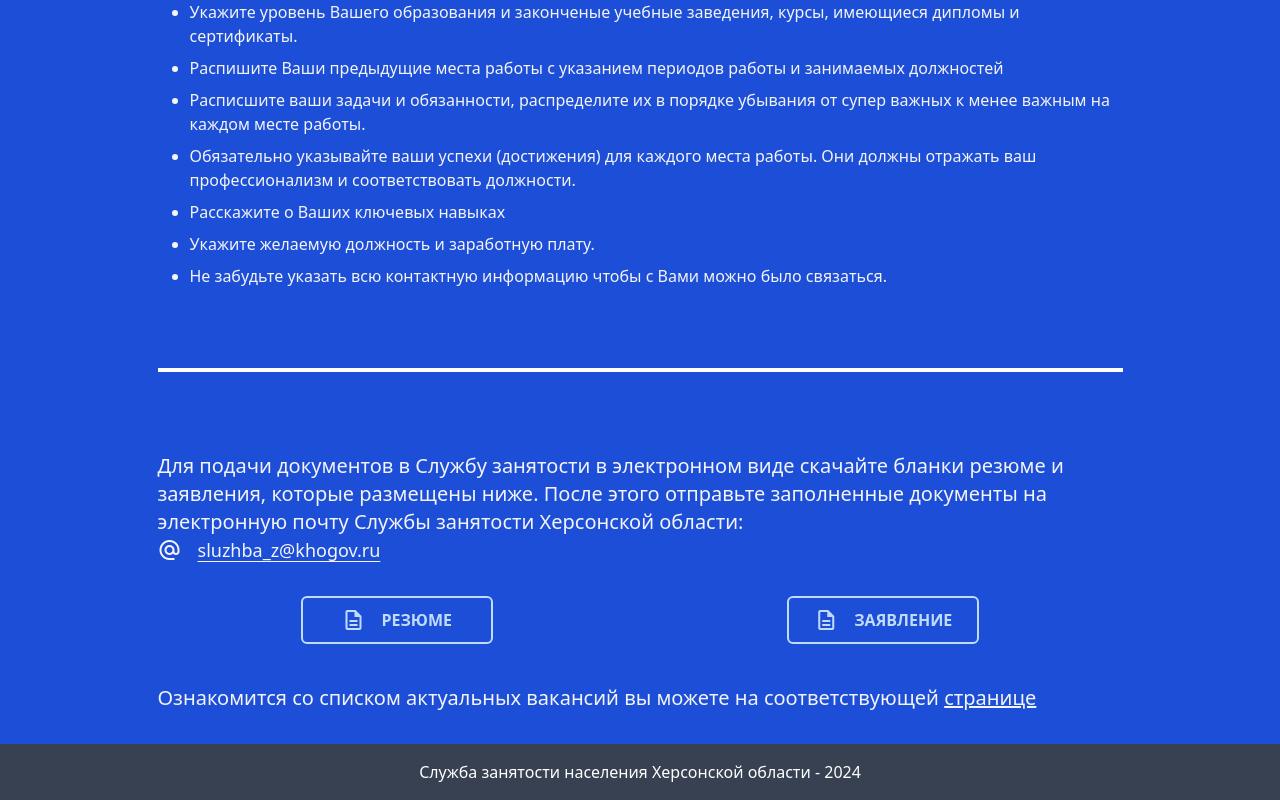
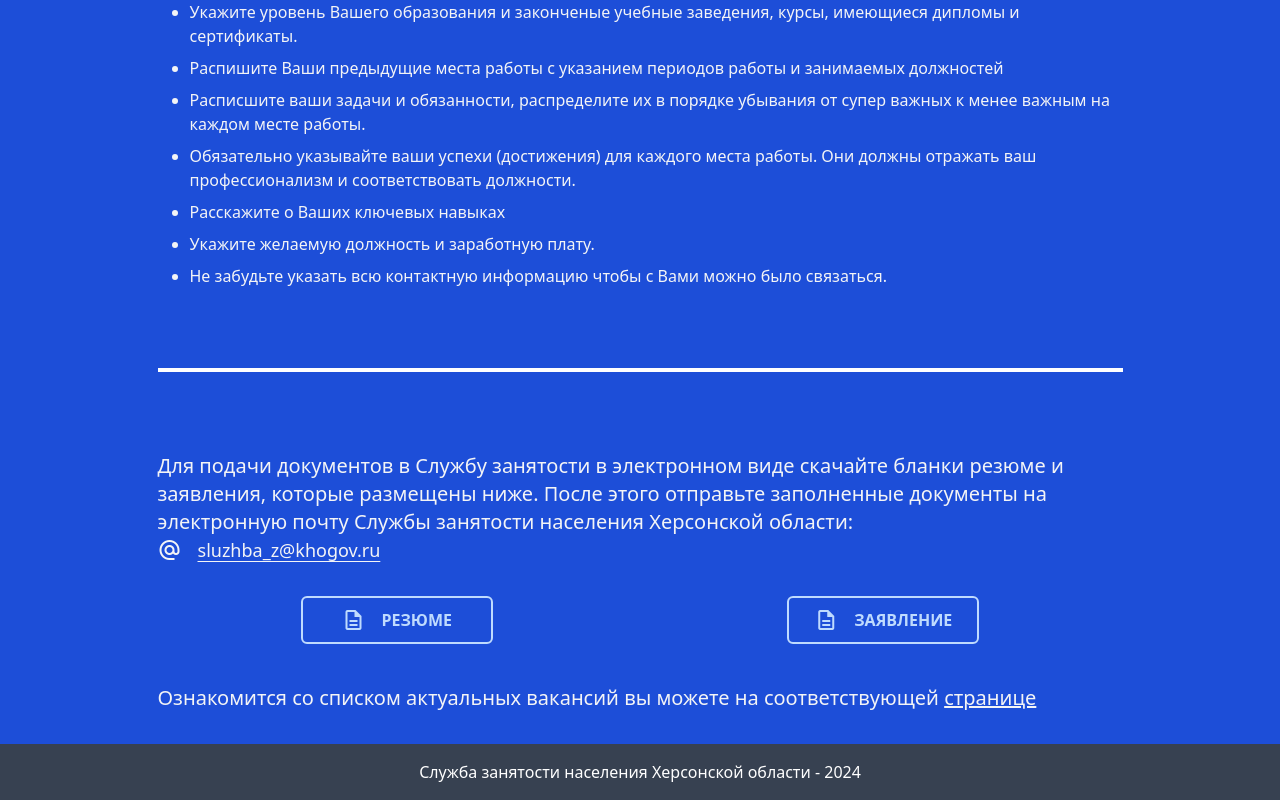
Before and after one commit to employmentservicesks/next-site, a Next.js app: page / in a window 1280 px wide. Shown: the part 3124-3924 px from the top of the page. Built offline with nearby package versions, Linux system fonts and the light colour scheme.

Commit message:
Update index.js
Upd

```diff
--- a/pages/index.js
+++ b/pages/index.js
@@ -93,7 +93,7 @@ export default function Home() {
             Для подачи документов в Службу занятости в электронном виде скачайте
             бланки резюме и заявления, которые размещены ниже. После этого
             отправьте заполненные документы на электронную почту Службы
-            занятости Херсонской области:{" "}
+            занятости населения Херсонской области:{" "}
             <a
               className="block text-lg mb-8 text-bold flex items-center"
               href="mailto:sluzhba_z@khogov.ru"
```
